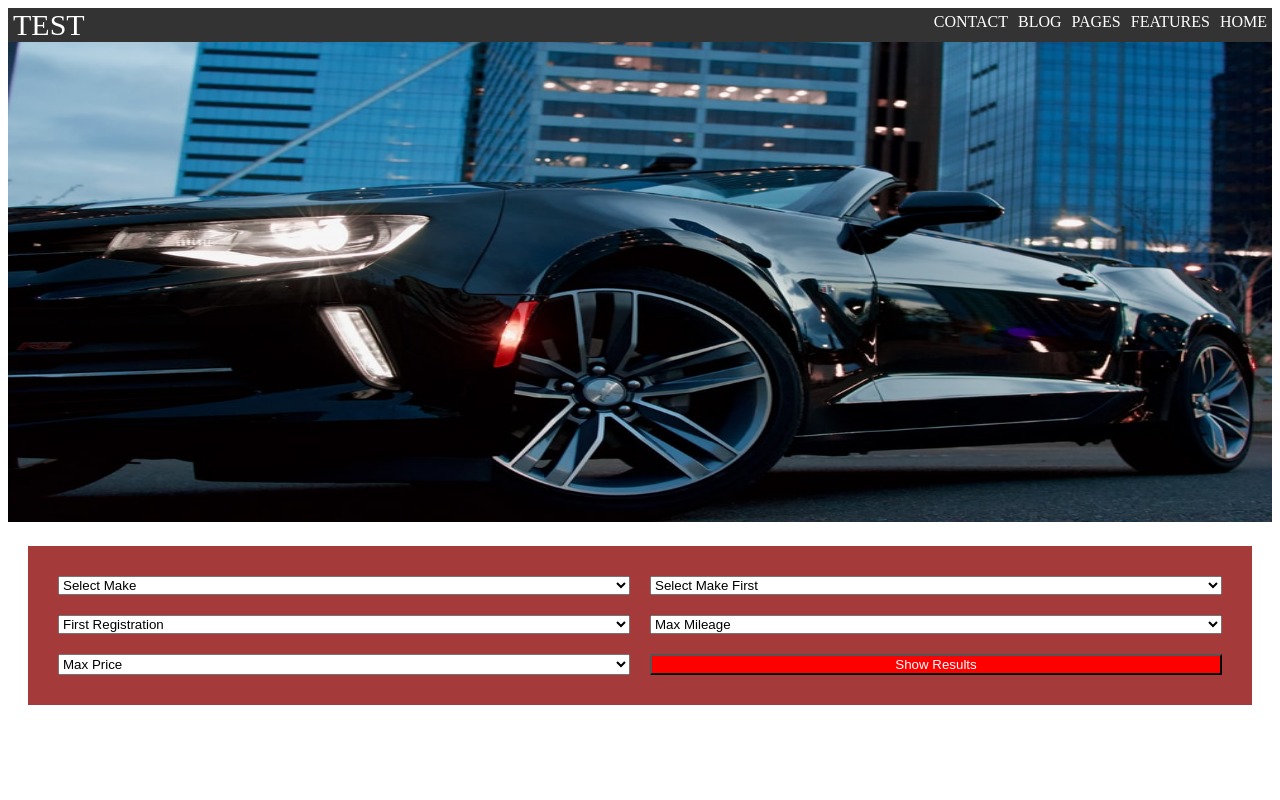
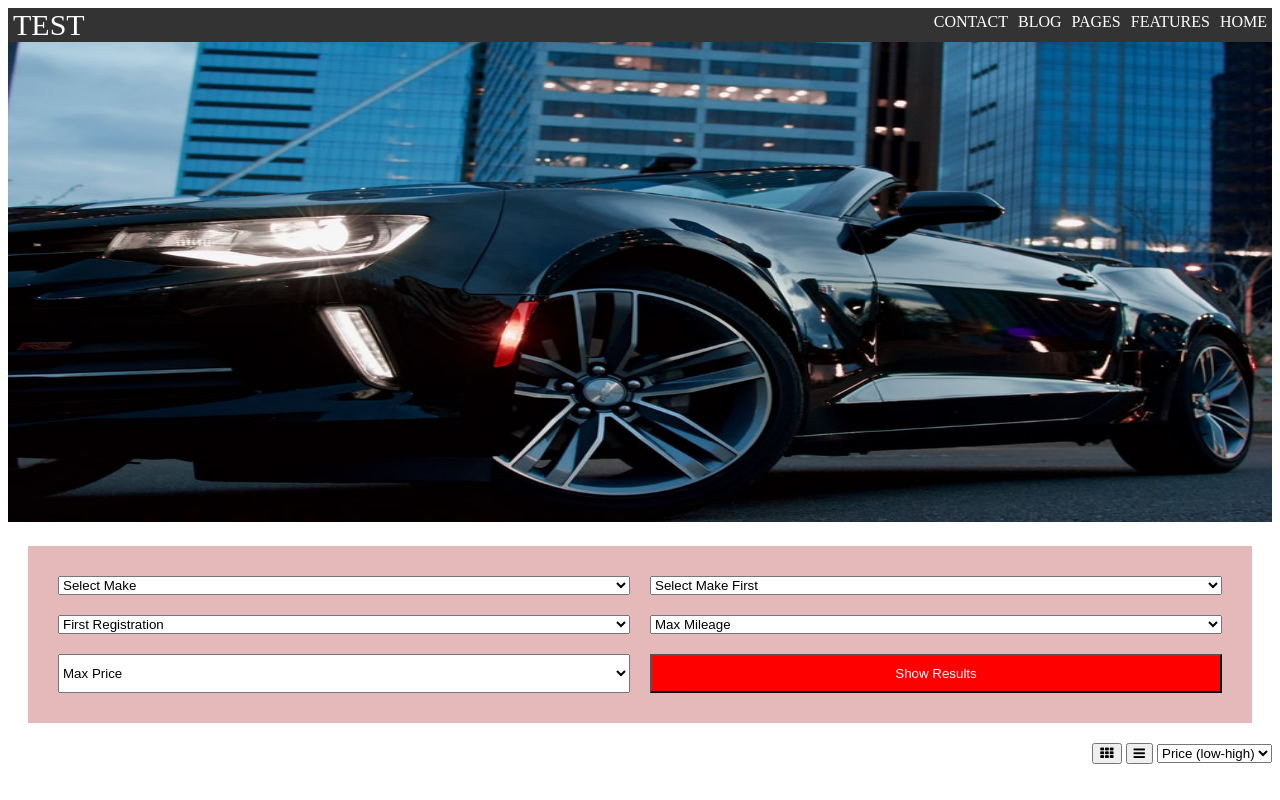
Before and after one commit to vikil94/commerce-dynamics-challenge, a website: page index.html in a window 1280 px wide. Drawn offline with Linux system fonts and the light colour scheme.

Commit message:
added some icons and a button that prices thecars from high to low

```diff
--- a/index.html
+++ b/index.html
@@ -6,6 +6,9 @@
     <meta charset="utf-8">
     <meta name="viewport" content="width=device-width, initial-scale=1, shrink-to-fit=no">
 
+
+    <!--ICON LIBRARY-->
+    <link rel="stylesheet" href="https://cdnjs.cloudflare.com/ajax/libs/font-awesome/4.7.0/css/font-awesome.min.css">
     <!-- Bootstrap CSS -->
     <link rel="stylesheet" href="main.css">
 
@@ -42,6 +45,13 @@
             <button class="first-form-button">Show Results</button>
         </div>
     </form>
+    <div class="selectcar-btns">
+        <button class="line-button"><i class="fa fa-th"></i></button>
+        <button class="line-button"><i class="fa fa-bars"></i></button>
+        <select class="lowhigh-button">
+            <option>Price (low-high)</option>
+        </select>
+    </div>
 </body>
 
 </html>
--- a/main.scss
+++ b/main.scss
@@ -1,4 +1,5 @@
-$formBackground: #A53A3A;
+$formBackground: #E5B9B9;
+$formFontColor: grey;
 
 .main-nav {
     list-style-type: none;
@@ -32,12 +33,14 @@ $formBackground: #A53A3A;
 
 .first-form {
     margin: 20px 20px;
+
 }
 
 .form-group {
     display: grid;
     grid-template-columns: 1fr 1fr;
     padding: 20px;
+
 }
 
 .form-control {
@@ -46,7 +49,11 @@ $formBackground: #A53A3A;
 
 .first-form-button {
     margin: 10px 10px;
+    padding: 10px 10px;
     background: red;
     color: white;
+}
 
+.selectcar-btns {
+    float: right;
 }
```
Also changed, not shown: main.css, 1 other file.
